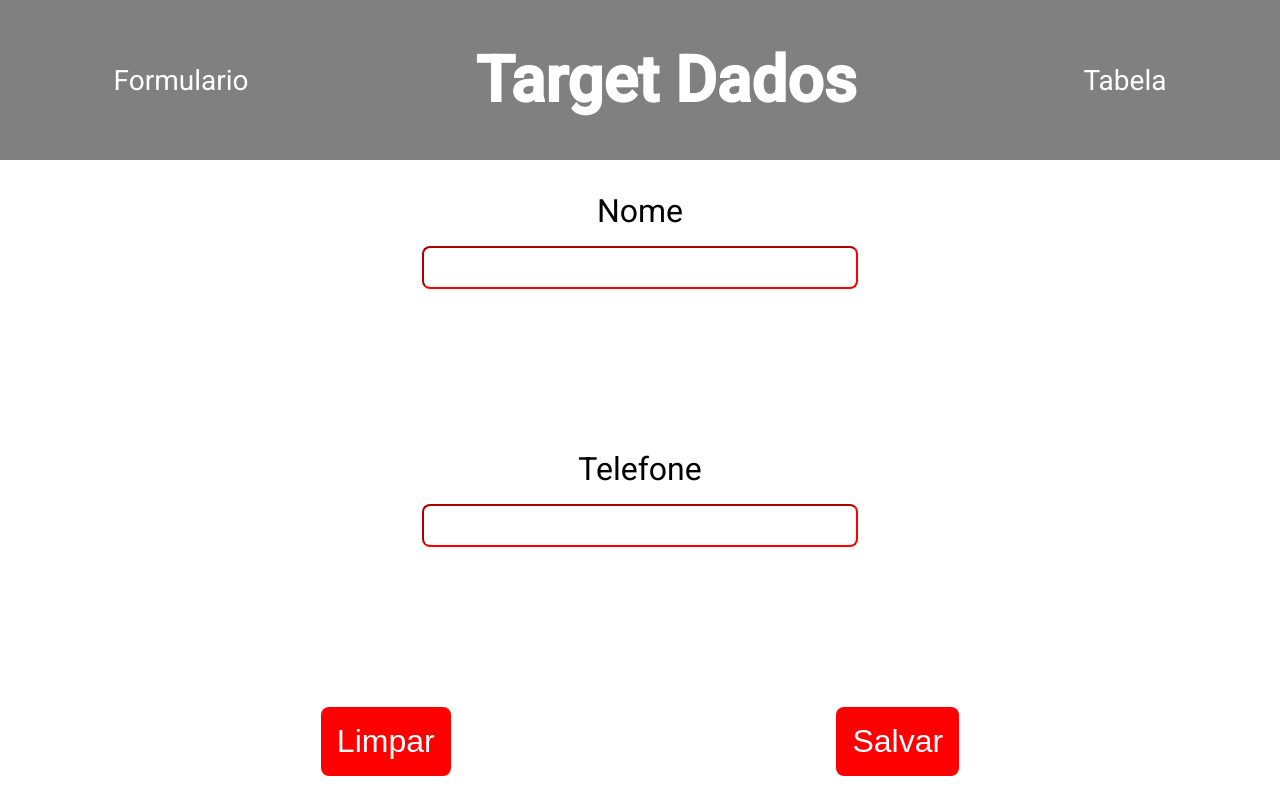
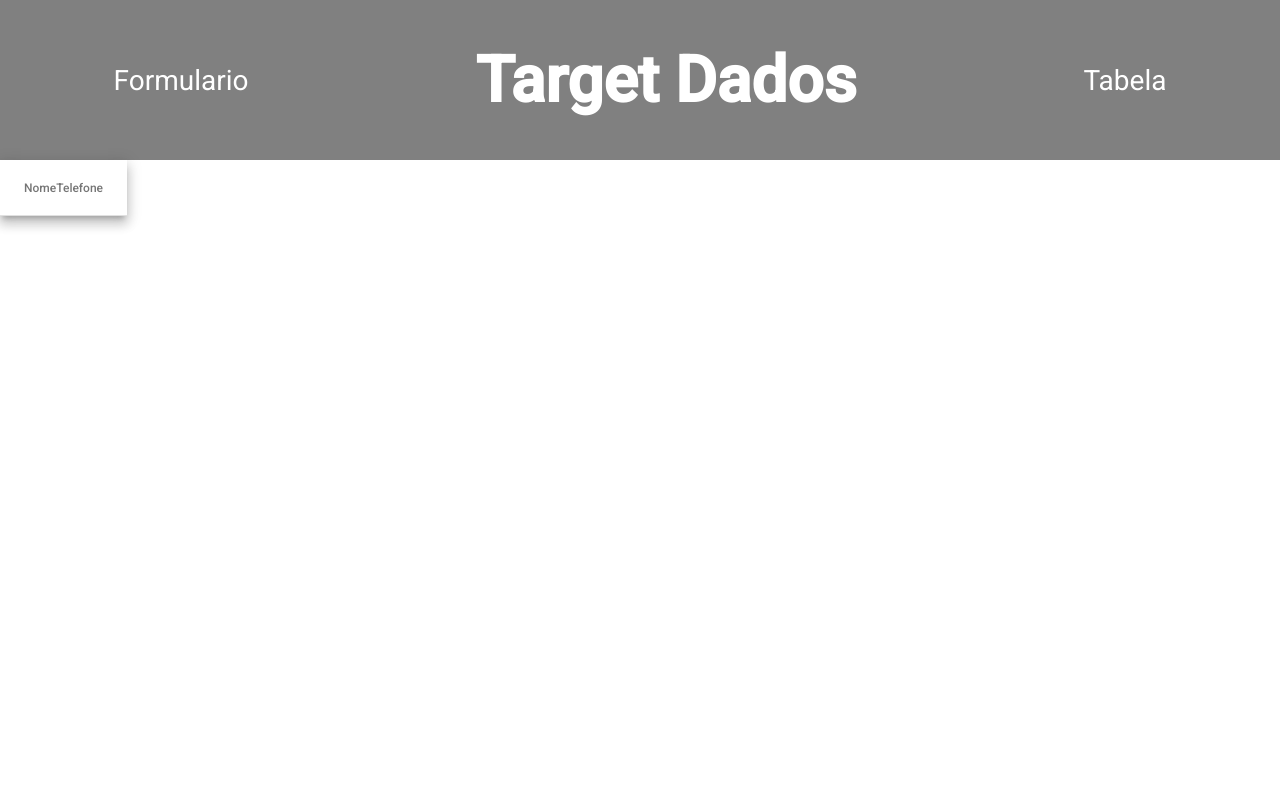
Before and after one commit to Luketube/processo_target, an Angular app: page / in a window 1280 px wide. Built offline with nearby package versions, Linux system fonts and the light colour scheme.

Commit message:
Criado tabela

```diff
--- a/src/app/app.component.html
+++ b/src/app/app.component.html
@@ -1,2 +1,2 @@
 <app-cabecalho></app-cabecalho>
-<app-formulario></app-formulario>
+<app-tabela></app-tabela>
--- /dev/null
+++ b/src/app/model/dados.ts
@@ -0,0 +1,4 @@
+export interface Dados {
+    nome: string;
+    telefone: number;
+}
--- /dev/null
+++ b/src/app/tabela/tabela.component.html
@@ -0,0 +1,20 @@
+<table mat-table [dataSource]="dados" class="mat-elevation-z8">
+
+    <!--- Note that these columns can be defined in any order.
+          The actual rendered columns are set as a property on the row definition" -->
+
+    <!-- Nome Column -->
+    <ng-container matColumnDef="nome">
+      <th mat-header-cell *matHeaderCellDef> Nome </th>
+      <td mat-cell *matCellDef="let element"> {{ element.nome }} </td>
+    </ng-container>
+
+    <!-- Telefone Column -->
+    <ng-container matColumnDef="telefone">
+      <th mat-header-cell *matHeaderCellDef> Telefone </th>
+      <td mat-cell *matCellDef="let element"> {{ element.telefone }} </td>
+    </ng-container>
+
+    <tr mat-header-row *matHeaderRowDef="displayedColumns"></tr>
+    <tr mat-row *matRowDef="let row; columns: displayedColumns;"></tr>
+  </table>
--- /dev/null
+++ b/src/app/tabela/tabela.component.ts
@@ -0,0 +1,18 @@
+import { Component, OnInit } from '@angular/core';
+import { Dados } from '../model/dados';
+
+@Component({
+  selector: 'app-tabela',
+  templateUrl: './tabela.component.html',
+  styleUrls: ['./tabela.component.scss']
+})
+export class TabelaComponent implements OnInit {
+  dados: Dados[] = [];
+  displayedColumns = ['nome', 'telefone']
+
+  constructor() {}
+
+  ngOnInit(): void {
+  }
+
+}
```
Also changed, not shown: src/app/app.module.ts (+6 -2 lines), src/app/tabela/tabela.component.scss (added), 1 other file (tests, documents, lock files or other folders).
